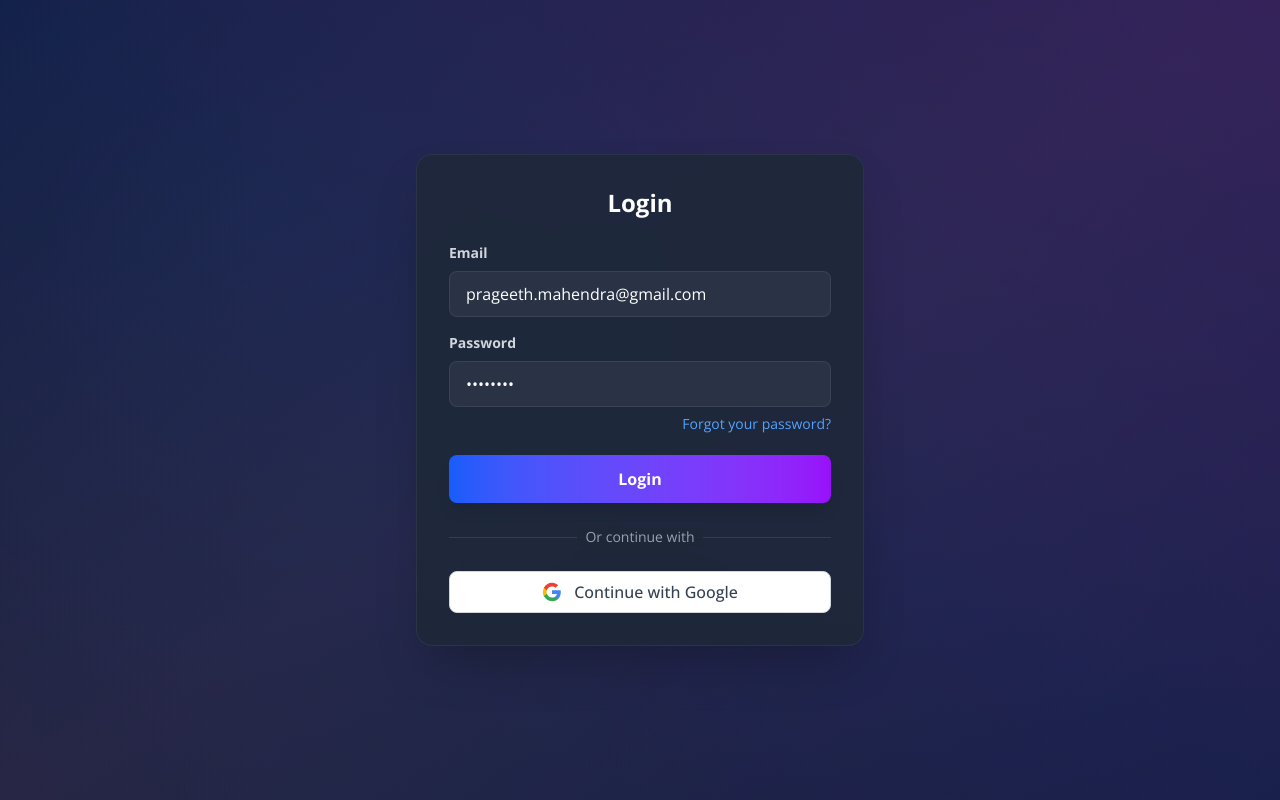
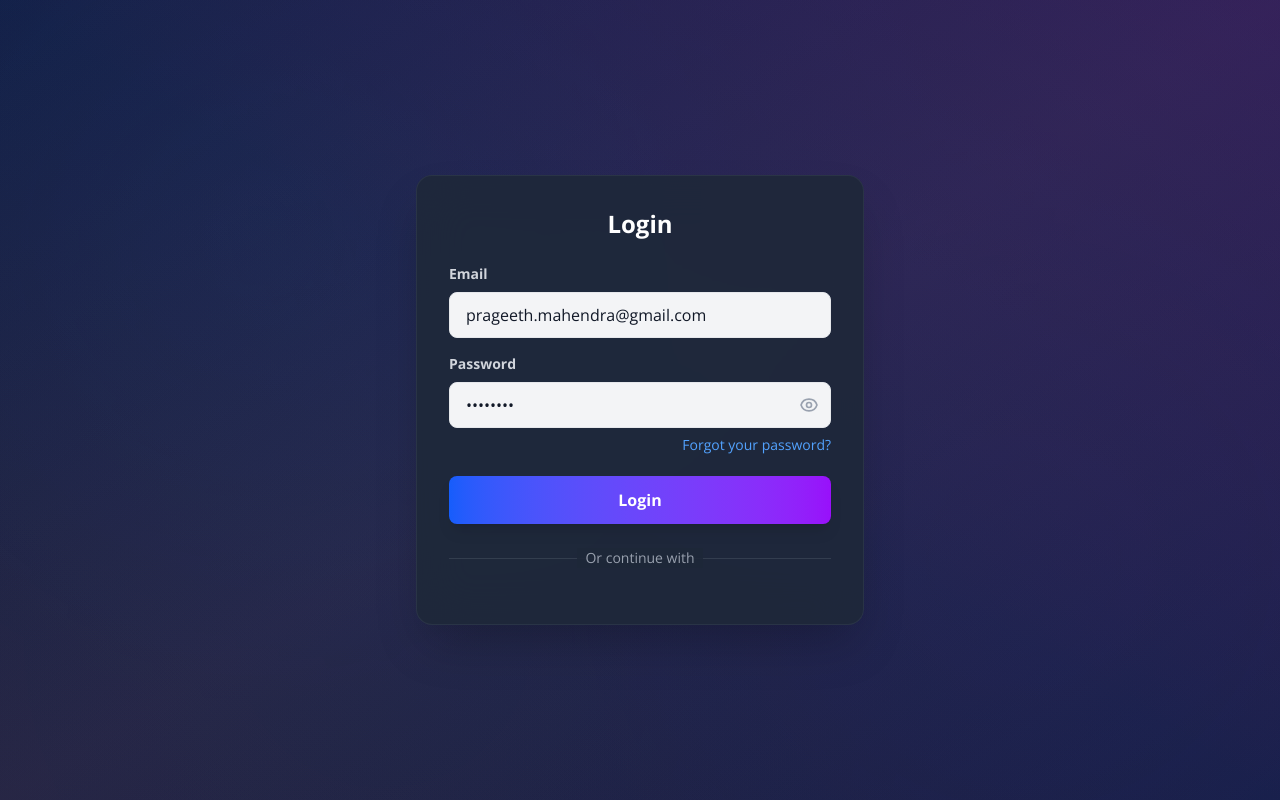
Before and after one commit to webrangame/fastgraph_fe, a Next.js app: page /login in a window 1280 px wide. Built offline with nearby package versions, Linux system fonts and the light colour scheme; no server answers.

Commit message:
update login

```diff
--- a/src/app/dashboard/page.tsx
+++ b/src/app/dashboard/page.tsx
@@ -96,7 +96,7 @@ export default function DashboardPage() {
               <input
                 type="text"
                 placeholder="Search something.."
-                className="theme-input-bg pl-10 pr-4 py-2 rounded-lg w-64 text-sm focus:outline-none focus:ring-2 focus:ring-blue-500 theme-border"
+                className="theme-input-bg theme-input-text pl-10 pr-4 py-2 rounded-lg w-64 text-sm focus:outline-none focus:ring-2 focus:ring-blue-500 theme-border"
               />
             </div>
             <button className="p-2 rounded-lg theme-hover-bg">
--- a/src/app/globals.css
+++ b/src/app/globals.css
@@ -12,6 +12,7 @@
   --sidebar-bg: #ffffff;
   --header-bg: #ffffff;
   --input-bg: #f3f4f6;
+  --input-text: #111827;
   --hover-bg: #f3f4f6;
   --shadow: rgba(0, 0, 0, 0.1);
 }
@@ -28,6 +29,7 @@
   --sidebar-bg: #111827;
   --header-bg: #1f2937;
   --input-bg: #374151;
+  --input-text: #ffffff;
   --hover-bg: #374151;
   --shadow: rgba(0, 0, 0, 0.3);
 }
@@ -90,8 +92,30 @@ body {
   background-color: var(--input-bg) !important;
 }
 
+.theme-input-text {
+  color: var(--input-text) !important;
+}
+
 .theme-hover-bg:hover {
   background-color: var(--hover-bg) !important;
+}
+
+/* Enhanced input styling */
+input, textarea, select {
+  color: var(--input-text) !important;
+  background-color: var(--input-bg) !important;
+  border-color: var(--border-color) !important;
+}
+
+input::placeholder, textarea::placeholder {
+  color: var(--text-muted) !important;
+}
+
+input:focus, textarea:focus, select:focus {
+  color: var(--input-text) !important;
+  background-color: var(--input-bg) !important;
+  border-color: var(--border-color) !important;
+  outline: none !important;
 }
 
 .theme-shadow {
--- a/src/app/login/page.tsx
+++ b/src/app/login/page.tsx
@@ -1,6 +1,7 @@
 'use client';
 
 import React, { useState, useEffect } from 'react';
+import { useForm } from 'react-hook-form';
 import { useLoginMutation, useGoogleLoginMutation, useForgotPasswordMutation } from '../../../lib/api/authApi';
 import { useRouter } from 'next/navigation';
 import GoogleLoginButton from '@/components/ui/GoogleLoginButton';
@@ -8,41 +9,51 @@ import { Card } from '@/components/ui/Card';
 import { useTheme } from '@/components/ThemeProvider';
 import toast from 'react-hot-toast';
 
+// Form validation schemas
+interface LoginFormData {
+  email: string;
+  password: string;
+}
+
+interface ForgotPasswordFormData {
+  email: string;
+}
+
 const LoginPage = () => {
-  const [email, setEmail] = useState('prageeth.mahendra@gmail.com');
-  const [password, setPassword] = useState('prageeth');
-  const [isSubmitting, setIsSubmitting] = useState(false);
   const [loginError, setLoginError] = useState<string | null>(null);
   const [showForgotPassword, setShowForgotPassword] = useState(false);
-  const [forgotPasswordEmail, setForgotPasswordEmail] = useState('');
+  const [showPassword, setShowPassword] = useState(false);
+
+  // React Hook Form setup
+  const loginForm = useForm<LoginFormData>({
+    defaultValues: {
+      email: 'prageeth.mahendra@gmail.com',
+      password: 'prageeth'
+    },
+    mode: 'onChange'
+  });
+
+  const forgotPasswordForm = useForm<ForgotPasswordFormData>({
+    defaultValues: {
+      email: ''
+    },
+    mode: 'onChange'
+  });
+
   const [login, { isLoading, isSuccess, isError, error }] = useLoginMutation();
   const [googleLogin, { isLoading: isGoogleLoading }] = useGoogleLoginMutation();
   const [forgotPassword, { isLoading: isForgotPasswordLoading }] = useForgotPasswordMutation();
   const router = useRouter();
   const { theme } = useTheme();
 
-  const handleSubmit = async (e: React.FormEvent) => {
-    // Prevent default form submission behavior
-    e.preventDefault();
-    e.stopPropagation();
-
-    console.log('🔵 Form submitted, preventing default behavior');
-    console.log('🔵 Event type:', e.type);
-    console.log('🔵 Event target:', e.target);
-
-    // Prevent any further event propagation
-    if (e.nativeEvent) {
-      e.nativeEvent.preventDefault();
-      e.nativeEvent.stopPropagation();
-    }
-
-    setIsSubmitting(true);
+  const handleLoginSubmit = async (data: LoginFormData) => {
     setLoginError(null); // Clear previous errors
 
     try {
-      console.log('🔵 Attempting login with:', { email, password: '***' });
-      const result = await login({ email, password }).unwrap();
+      console.log('🔵 Attempting login with:', { email: data.email, password: '***' });
+      const result = await login({ email: data.email, password: data.password }).unwrap();
       console.log('✅ Login successful, redirecting...', result);
+      toast.success('Login successful! Redirecting to dashboard...');
       // Redirect to dashboard after successful login
       router.replace('/dashboard');
     } catch (err: any) {
@@ -68,67 +79,16 @@ const LoginPage = () => {
       console.log('🔴 Setting error message:', errorMessage);
       setLoginError(errorMessage);
       toast.error(errorMessage);
-    } finally {
-      setIsSubmitting(false);
-    }
-
-    // Return false to prevent any further form submission
-    return false;
-  };
-
-  const handleGoogleLogin = async () => {
-    try {
-      // Initialize Google OAuth when button is clicked
-      if (typeof window !== 'undefined' && window.google) {
-        window.google.accounts.id.initialize({
-          client_id: process.env.NEXT_PUBLIC_GOOGLE_CLIENT_ID!,
-          callback: async (response: any) => {
-            try {
-              // The response.credential contains the JWT token from Google
-              // We need to send this as access_token to match your backend API
-              await googleLogin({ access_token: response.credential }).unwrap();
-              toast.success('Google login successful! Redirecting to dashboard...');
-              // Redirect to dashboard after successful Google login
-              router.replace('/dashboard');
-            } catch (err) {
-              console.error('Google login failed:', err);
-              toast.error('Google login failed. Please try again.');
-            }
-          },
-        });
-
-        // Trigger the Google sign-in prompt
-        window.google.accounts.id.prompt();
-      } else {
-        console.error('Google OAuth not loaded');
-        toast.error('Google OAuth not available. Please try again.');
-      }
-    } catch (err) {
-      console.error('Failed to initialize Google login:', err);
-      toast.error('Failed to initialize Google login. Please try again.');
     }
   };
 
-  const handleForgotPassword = async (e: React.FormEvent) => {
-    e.preventDefault();
 
-    if (!forgotPasswordEmail) {
-      toast.error('Please enter your email address');
-      return;
-    }
-
-    // Basic email validation
-    const emailRegex = /^[^\s@]+@[^\s@]+\.[^\s@]+$/;
-    if (!emailRegex.test(forgotPasswordEmail)) {
-      toast.error('Please enter a valid email address');
-      return;
-    }
-
+  const handleForgotPasswordSubmit = async (data: ForgotPasswordFormData) => {
     try {
-      await forgotPassword({ email: forgotPasswordEmail }).unwrap();
+      await forgotPassword({ email: data.email }).unwrap();
       toast.success('Password reset link sent to your email!');
       setShowForgotPassword(false);
-      setForgotPasswordEmail('');
+      forgotPasswordForm.reset();
     } catch (err: any) {
       console.error('Forgot password failed:', err);
 
@@ -152,7 +112,19 @@ const LoginPage = () => {
     script.async = true;
     script.defer = true;
     script.onload = () => {
-      console.log('Google OAuth script loaded');
+      console.log('✅ Google OAuth script loaded successfully');
+      // Wait a bit for the DOM to be ready
+      setTimeout(() => {
+        if (window.google) {
+          console.log('✅ Google OAuth API is available');
+          // Initialize and render the Google button
+          initializeAndRenderGoogleButton();
+        }
+      }, 100);
+    };
+    script.onerror = () => {
+      console.error('❌ Failed to load Google OAuth script');
+      toast.error('Failed to load Google authentication. Please refresh the page.');
     };
     document.head.appendChild(script);
 
@@ -162,6 +134,70 @@ const LoginPage = () => {
       }
     };
   }, []);
+
+  const initializeAndRenderGoogleButton = () => {
+    if (!window.google || !process.env.NEXT_PUBLIC_GOOGLE_CLIENT_ID) {
+      console.error('❌ Google OAuth not available or Client ID missing');
+      return;
+    }
+
+    // Initialize Google OAuth
+    window.google.accounts.id.initialize({
+      client_id: process.env.NEXT_PUBLIC_GOOGLE_CLIENT_ID,
+      callback: async (response: any) => {
+        try {
+          console.log('🔵 Google OAuth callback received');
+          console.log('🔵 Response credential length:', response.credential?.length);
+
+          if (!response.credential) {
+            console.error('❌ No credential received from Google');
+            toast.error('No authentication token received from Google. Please try again.');
+            return;
+          }
+
+          console.log('🔵 Sending credential to backend...');
+          // The response.credential contains the JWT token from Google
+          // We need to send this as access_token to match your backend API
+          const result = await googleLogin({ access_token: response.credential }).unwrap();
+          console.log('✅ Google login successful:', result);
+          toast.success('Google login successful! Redirecting to dashboard...');
+          // Redirect to dashboard after successful Google login
+          router.replace('/dashboard');
+        } catch (err: any) {
+          console.error('❌ Google login API call failed:', err);
+
+          let errorMessage = 'Google login failed. Please try again.';
+          if (err?.data?.message) {
+            errorMessage = err.data.message;
+          } else if (err?.data?.error) {
+            errorMessage = err.data.error;
+          } else if (err?.status === 401) {
+            errorMessage = 'Google authentication failed. Please try again.';
+          } else if (err?.status === 400) {
+            errorMessage = 'Invalid Google authentication token. Please try again.';
+          }
+
+          toast.error(errorMessage);
+        }
+      }
+    });
+
+    // Render the Google button
+    const buttonDiv = document.getElementById('google-signin-button');
+    if (buttonDiv) {
+      // Clear any existing content
+      buttonDiv.innerHTML = '';
+      window.google.accounts.id.renderButton(buttonDiv, {
+        theme: 'outline',
+        size: 'large',
+        text: 'continue_with',
+        width: '100%'
+      });
+      console.log('✅ Google button rendered successfully');
+    } else {
+      console.error('❌ Google signin button div not found');
+    }
+  };
 
   // Debug: Log component mount
   useEffect(() => {
@@ -226,7 +262,7 @@ const LoginPage = () => {
           </div>
         )}
 
-        <form onSubmit={handleSubmit} noValidate>
+        <form onSubmit={loginForm.handleSubmit(handleLoginSubmit)} noValidate>
           <div className="mb-4">
             <label className="block text-gray-300 text-sm font-bold mb-2" htmlFor="email">
               Email
@@ -234,34 +270,76 @@ const LoginPage = () => {
             <input
               type="email"
               id="email"
-              className="w-full py-3 px-4 bg-gray-700/50 border border-gray-600/50 text-white rounded-lg leading-tight focus:outline-none focus:ring-2 focus:ring-blue-500 focus:border-blue-500 transition-all duration-200 disabled:opacity-50 backdrop-blur-sm placeholder-gray-400"
-              value={email}
-              onChange={(e) => {
-                setEmail(e.target.value);
+              className={`w-full py-3 px-4 bg-gray-700/50 border rounded-lg leading-tight focus:outline-none focus:ring-2 focus:ring-blue-500 focus:border-blue-500 transition-all duration-200 disabled:opacity-50 backdrop-blur-sm placeholder-gray-400 ${
+                loginForm.formState.errors.email
+                  ? 'border-red-500 focus:ring-red-500 focus:border-red-500'
+                  : 'border-gray-600/50'
+              }`}
+              {...loginForm.register('email', {
+                required: 'Email is required',
+                pattern: {
+                  value: /^[^\s@]+@[^\s@]+\.[^\s@]+$/,
+                  message: 'Please enter a valid email address'
+                },
+                onChange: () => {
                   if (loginError) setLoginError(null); // Clear error when user starts typing
-              }}
-              required
-              disabled={isSubmitting || isLoading}
+                }
+              })}
+              disabled={isLoading}
               placeholder="Enter your email"
             />
+            {loginForm.formState.errors.email && (
+              <p className="text-red-400 text-xs mt-1">{loginForm.formState.errors.email.message}</p>
+            )}
           </div>
+
           <div className="mb-1">
             <label className="block text-gray-300 text-sm font-bold mb-2" htmlFor="password">
               Password
             </label>
+            <div className="relative">
               <input
-              type="password"
+                type={showPassword ? "text" : "password"}
                 id="password"
-              className="w-full py-3 px-4 bg-gray-700/50 border border-gray-600/50 text-white rounded-lg leading-tight focus:outline-none focus:ring-2 focus:ring-blue-500 focus:border-blue-500 transition-all duration-200 disabled:opacity-50 backdrop-blur-sm placeholder-gray-400"
-              value={password}
-              onChange={(e) => {
-                setPassword(e.target.value);
+                className={`w-full py-3 px-4 pr-12 bg-gray-700/50 border rounded-lg leading-tight focus:outline-none focus:ring-2 focus:ring-blue-500 focus:border-blue-500 transition-all duration-200 disabled:opacity-50 backdrop-blur-sm placeholder-gray-400 ${
+                  loginForm.formState.errors.password
+                    ? 'border-red-500 focus:ring-red-500 focus:border-red-500'
+                    : 'border-gray-600/50'
+                }`}
+                {...loginForm.register('password', {
+                  required: 'Password is required',
+                  minLength: {
+                    value: 6,
+                    message: 'Password must be at least 6 characters'
+                  },
+                  onChange: () => {
                     if (loginError) setLoginError(null); // Clear error when user starts typing
-              }}
-              required
-              disabled={isSubmitting || isLoading}
+                  }
+                })}
+                disabled={isLoading}
                 placeholder="Enter your password"
               />
+              <button
+                type="button"
+                onClick={() => setShowPassword(!showPassword)}
+                className="absolute inset-y-0 right-0 pr-3 flex items-center text-gray-400 hover:text-gray-300 transition-colors duration-200"
+                disabled={isLoading}
+              >
+                {showPassword ? (
+                  <svg className="h-5 w-5" fill="none" stroke="currentColor" viewBox="0 0 24 24">
+                    <path strokeLinecap="round" strokeLinejoin="round" strokeWidth={2} d="M13.875 18.825A10.05 10.05 0 0112 19c-4.478 0-8.268-2.943-9.543-7a9.97 9.97 0 011.563-3.029m5.858.908a3 3 0 114.243 4.243M9.878 9.878l4.242 4.242M9.878 9.878L3 3m6.878 6.878L21 21" />
+                  </svg>
+                ) : (
+                  <svg className="h-5 w-5" fill="none" stroke="currentColor" viewBox="0 0 24 24">
+                    <path strokeLinecap="round" strokeLinejoin="round" strokeWidth={2} d="M15 12a3 3 0 11-6 0 3 3 0 016 0z" />
+                    <path strokeLinecap="round" strokeLinejoin="round" strokeWidth={2} d="M2.458 12C3.732 7.943 7.523 5 12 5c4.478 0 8.268 2.943 9.542 7-1.274 4.057-5.064 7-9.542 7-4.477 0-8.268-2.943-9.542-7z" />
+                  </svg>
+                )}
+              </button>
+            </div>
+            {loginForm.formState.errors.password && (
+              <p className="text-red-400 text-xs mt-1">{loginForm.formState.errors.password.message}</p>
+            )}
           </div>
 
           {/* Forgot Password Link */}
@@ -270,10 +348,10 @@ const LoginPage = () => {
               type="button"
               onClick={() => {
                 setShowForgotPassword(true);
-                setForgotPasswordEmail(email); // Pre-fill with current email
+                forgotPasswordForm.setValue('email', loginForm.getValues('email')); // Pre-fill with current email
               }}
               className="text-sm text-blue-400 hover:text-blue-300 transition-colors duration-200"
-              disabled={isSubmitting || isLoading}
+              disabled={isLoading}
             >
               Forgot your password?
             </button>
@@ -283,13 +361,13 @@ const LoginPage = () => {
             <button
               type="submit"
               className={`w-full font-bold py-3 px-6 rounded-lg focus:outline-none focus:ring-2 focus:ring-blue-400 focus:ring-offset-2 focus:ring-offset-gray-800 transition-all duration-200 ${
-                isSubmitting || isLoading
+                isLoading
                   ? 'bg-gray-600 text-gray-300 cursor-not-allowed'
                   : 'bg-gradient-to-r from-blue-600 to-purple-600 hover:from-blue-700 hover:to-purple-700 text-white shadow-lg hover:shadow-xl transform hover:-translate-y-0.5 backdrop-blur-sm'
               }`}
-              disabled={isSubmitting || isLoading}
+              disabled={isLoading}
             >
-              {isSubmitting || isLoading ? 'Logging in...' : 'Login'}
+              {isLoading ? 'Logging in...' : 'Login'}
             </button>
           </div>
         </form>
@@ -305,11 +383,7 @@ const LoginPage = () => {
           </div>
 
           <div className="mt-6">
-            <GoogleLoginButton
-              onClick={handleGoogleLogin}
-              isLoading={isGoogleLoading}
-              disabled={isSubmitting || isLoading || isGoogleLoading}
-            />
+            <div id="google-signin-button" className="w-full"></div>
           </div>
         </div>
       </div>
@@ -323,7 +397,7 @@ const LoginPage = () => {
               <button
                 onClick={() => {
                   setShowForgotPassword(false);
-                  setForgotPasswordEmail('');
+                  forgotPasswordForm.reset();
                 }}
                 className="text-gray-400 hover:text-white transition-colors duration-200 p-1 rounded-lg hover:bg-gray-700/50"
                 disabled={isForgotPasswordLoading}
@@ -338,7 +412,7 @@ const LoginPage = () => {
               Enter your email address and we'll send you a link to reset your password.
             </p>
 
-            <form onSubmit={handleForgotPassword}>
+            <form onSubmit={forgotPasswordForm.handleSubmit(handleForgotPasswordSubmit)}>
               <div className="mb-6">
                 <label className="block text-gray-300 text-sm font-bold mb-2" htmlFor="forgot-email">
                   Email Address
@@ -346,13 +420,24 @@ const LoginPage = () => {
                 <input
                   type="email"
                   id="forgot-email"
-                  className="w-full py-3 px-4 bg-gray-700/50 border border-gray-600/50 text-white rounded-lg leading-tight focus:outline-none focus:ring-2 focus:ring-blue-500 focus:border-blue-500 transition-all duration-200 disabled:opacity-50 backdrop-blur-sm placeholder-gray-400"
-                  value={forgotPasswordEmail}
-                  onChange={(e) => setForgotPasswordEmail(e.target.value)}
+                  className={`w-full py-3 px-4 bg-gray-700/50 border rounded-lg leading-tight focus:outline-none focus:ring-2 focus:ring-blue-500 focus:border-blue-500 transition-all duration-200 disabled:opacity-50 backdrop-blur-sm placeholder-gray-400 ${
+                    forgotPasswordForm.formState.errors.email
+                      ? 'border-red-500 focus:ring-red-500 focus:border-red-500'
+                      : 'border-gray-600/50'
+                  }`}
+                  {...forgotPasswordForm.register('email', {
+                    required: 'Email is required',
+                    pattern: {
+                      value: /^[^\s@]+@[^\s@]+\.[^\s@]+$/,
+                      message: 'Please enter a valid email address'
+                    }
+                  })}
                   placeholder="Enter your email address"
-                  required
                   disabled={isForgotPasswordLoading}
                 />
+                {forgotPasswordForm.formState.errors.email && (
+                  <p className="text-red-400 text-xs mt-1">{forgotPasswordForm.formState.errors.email.message}</p>
+                )}
               </div>
 
               <div className="flex space-x-3">
@@ -360,7 +445,7 @@ const LoginPage = () => {
                   type="button"
                   onClick={() => {
                     setShowForgotPassword(false);
-                    setForgotPasswordEmail('');
+                    forgotPasswordForm.reset();
                   }}
                   className="flex-1 py-3 px-4 bg-gray-700 hover:bg-gray-600 text-gray-300 font-semibold rounded-lg transition-all duration-200 disabled:opacity-50"
                   disabled={isForgotPasswordLoading}
--- a/src/components/dashboard/MobileHeader.tsx
+++ b/src/components/dashboard/MobileHeader.tsx
@@ -60,7 +60,7 @@ export default function MobileHeader({ onMenuClick }: MobileHeaderProps) {
             <input
               type="text"
               placeholder="Search something.."
-              className="theme-input-bg pl-10 pr-4 py-2 rounded-lg w-full text-sm focus:outline-none focus:ring-2 focus:ring-blue-500 theme-border"
+              className="theme-input-bg theme-input-text pl-10 pr-4 py-2 rounded-lg w-full text-sm focus:outline-none focus:ring-2 focus:ring-blue-500 theme-border"
               autoFocus
             />
           </div>
```
Also changed, not shown: src/app/test-google/page.tsx (added, +100 -0 lines), src/components/settings/mcp/MCPToolsSetup.tsx (+9 -9 lines), src/components/workflows/PromptInput.tsx (+4 -4 lines). Lines whose indentation alone changed are shown as unchanged.
